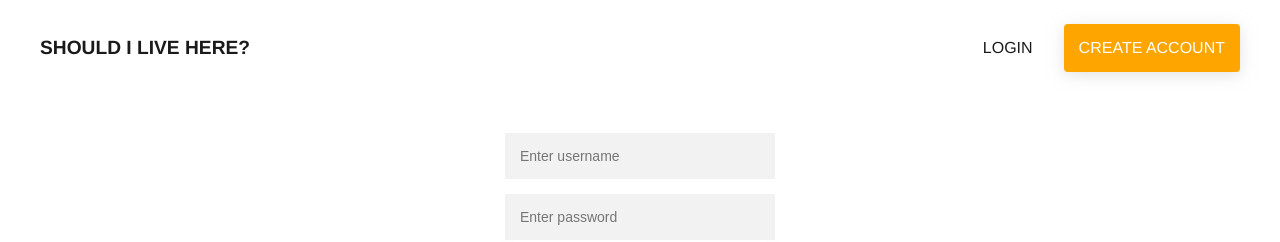
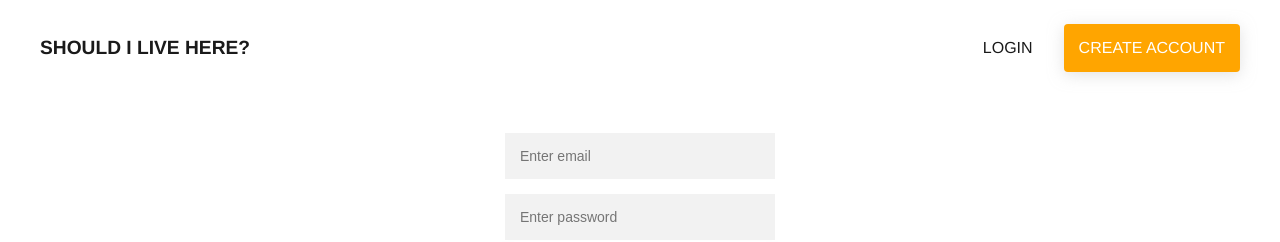
Before and after one commit to Venezuelan-Poodle-Moth/should-i-live-here, a React app: page /user/login in a window 1280 px wide. Shown: the top 242 px of the page. Built offline with nearby package versions, Linux system fonts and the light colour scheme.

Commit message:
create redirect when user logs in

```diff
--- a/client/components/Login.jsx
+++ b/client/components/Login.jsx
@@ -1,10 +1,13 @@
 import React from 'react';
-import { Link } from 'react-router-dom';
+import { Link, Redirect } from 'react-router-dom';
 
 const Login = (props) => {
-  return (
+  const { isLogged } = props;
+  return isLogged ? (
+    <Redirect to='/results' />
+  ) : (
     <form className="auth" onSubmit={ props.onLoginSubmit }>
-      <input type="text" placeholder="Enter username" required />
+      <input type="text" placeholder="Enter email" required />
       <input type="password" placeholder="Enter password" required />
       <button>Log In</button>
       <p className="message">Not registered? <Link to="/register">Create an account</Link></p>
--- a/client/components/MainContainer.jsx
+++ b/client/components/MainContainer.jsx
@@ -1,6 +1,5 @@
 import React, { Component } from 'react';
 import { BrowserRouter as Router, Route } from 'react-router-dom';
-// import { connect } from 'react-redux';
 import Header from './Header.jsx';
 import SearchContainer from './SearchContainer.jsx';
 import Login from './Login.jsx';
@@ -27,6 +26,7 @@ class MainContainer extends Component {
     this.onRegisterSubmit = this.onRegisterSubmit.bind(this);
     this.onLogoutSubmit = this.onLogoutSubmit.bind(this);
   }
+
   onRegisterSubmit(e) {
     e.preventDefault();
     const name = e.target[0].value;
@@ -51,9 +51,9 @@ class MainContainer extends Component {
     return (
       <Router>
         <Header onLogoutSubmit={ this.onLogoutSubmit } isLogged={ this.props.isLogged }/>
-        {/* <Route exact path="/" component={Home} /> */}
+        <Route exact path="/" component={SearchContainer} />
         <Route exact path="/results" component={SearchContainer} />
-        <Route exact path="/user/login" render={(props) => <Login onLoginSubmit={ this.onLoginSubmit }/> } />
+        <Route exact path="/user/login" render={(props) => <Login onLoginSubmit={ this.onLoginSubmit } isLogged={ this.props.isLogged } /> } />
         <Route exact path="/user/register" render={(props) => <Register onRegisterSubmit={ this.onRegisterSubmit }/> } />
       </Router>
     )
--- a/client/components/Register.jsx
+++ b/client/components/Register.jsx
@@ -2,9 +2,12 @@ import React from 'react';
 import { Link } from 'react-router-dom';
 
 const Register = (props) => {
-  return (
+  const { isLogged } = props;
+  return isLogged ? (
+    <Redirect to='/results' />
+  ) : (
     <form className="auth" onSubmit={ props.onRegisterSubmit }>
-      <input type="text" placeholder="Choose username" required />
+      <input type="text" placeholder="Choose name" required />
       <input type="email" placeholder="Enter email" required />
       <input type="password" placeholder="Choose password" required />
       <button>Register</button>
--- a/webpack.config.js
+++ b/webpack.config.js
@@ -31,6 +31,7 @@ module.exports = {
     historyApiFallback: true,
     proxy: {
       '/api': 'http://localhost:3000',
+      '/user': 'http://localhost:3000',
     },
   },
 };
```
Also changed, not shown: client/actions/userLoginFetch.js (deleted), 1 other file (tests, documents, lock files or other folders).
